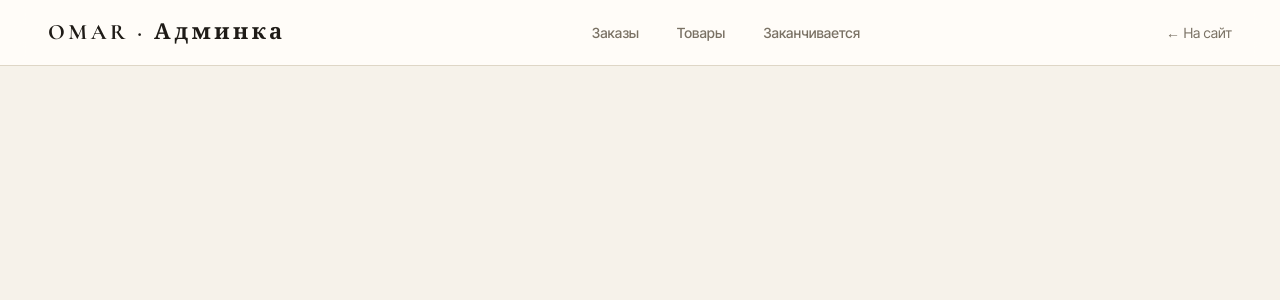
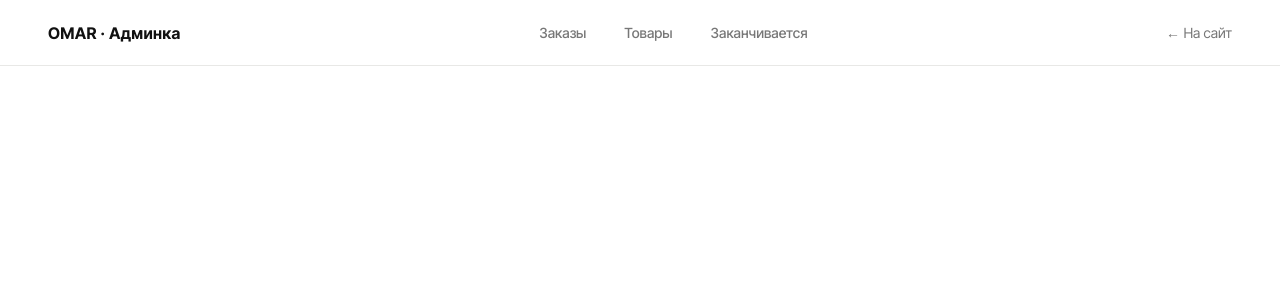
Before and after one commit to nurdkaz001/omar, a Flask app: template templates/admin.html in a window 1280 px wide. Shown: the top 300 px of the page. Run offline with Flask 3, Linux system fonts and the light colour scheme; the template is opened without the code that fills it, so the values that code supplies are empty; some libraries are stand-ins or nearby versions.

Commit message:
Update admin.html for minimalistic design changes

```diff
--- a/templates/admin.html
+++ b/templates/admin.html
@@ -6,11 +6,11 @@
     <title>Админка — OMAR ASTANA</title>
     <link rel="preconnect" href="https://fonts.googleapis.com">
     <link rel="preconnect" href="https://fonts.gstatic.com" crossorigin>
-    <link href="https://fonts.googleapis.com/css2?family=Cormorant+Garamond:wght@500;600;700&family=Inter+Tight:wght@400;500;600;700&display=swap" rel="stylesheet">
+    <link href="https://fonts.googleapis.com/css2?family=Inter+Tight:wght@400;500;600;700&display=swap" rel="stylesheet">
     <style>
         :root {
-            --bg: #f6f2ea; --surface: #ebe4d6; --card: #fffdf9; --ink: #1f1b17; --muted: #7a7164;
-            --line: #ded6c6; --accent: #86683c; --accent-soft: #efe5d2;
+            --bg: #ffffff; --surface: #f4f4f2; --card: #ffffff; --ink: #111111; --muted: #777777;
+            --line: #e8e8e6; --accent: #2b2b2b; --accent-soft: #efefed;
             --ok: #3a7a58; --ok-bg: #e3f0e8; --wait: #9a6416; --wait-bg: #f8ecd3;
             --r-sm: 10px; --r-md: 16px; --shadow: 0 6px 24px rgba(60, 40, 20, 0.07);
             --pad: clamp(16px, 4vw, 48px);
@@ -175,19 +175,14 @@
             .save-bar .btn { flex: 1; }
         }
 
-        /* ===== Элегантная тема (как на сайте) ===== */
-        :root { --serif: "Cormorant Garamond", Georgia, serif; }
-        .top { background: rgba(255, 253, 249, 0.92); backdrop-filter: blur(12px); }
-        .top b { font-family: var(--serif); font-size: 22px; letter-spacing: 0.16em; font-weight: 700; }
-        h1 { font-family: var(--serif); font-weight: 500; font-size: clamp(2rem, 4vw, 2.7rem); }
-        .stat { background: var(--card); border: 1px solid var(--line); }
-        .stat b { font-family: var(--serif); font-size: 2.1rem; font-weight: 600; }
+        /* ===== Минимализм (как на сайте) ===== */
+        .stat { background: #fff; border: 1px solid var(--line); }
         .stat.warn { background: var(--wait-bg); border-color: transparent; }
         .btn { font-weight: 600; letter-spacing: 0.04em; }
-        .btn.danger { color: #9b3d33; border-color: #e3c3be; }
-        .btn.danger:hover { background: #9b3d33; border-color: #9b3d33; color: #fff; }
-        .tag.bad, .tag.out { background: #f3e1dd; color: #8f3a30; }
-        .alert.error { border-left-color: #9b3d33; color: #9b3d33; }
+        .btn.danger { color: #a3372c; border-color: #e6c5c0; }
+        .btn.danger:hover { background: #a3372c; border-color: #a3372c; color: #fff; }
+        .tag.bad, .tag.out { background: #f6e3e0; color: #a3372c; }
+        .alert.error { border-left-color: #a3372c; color: #a3372c; }
     </style>
 </head>
 <body>
```
